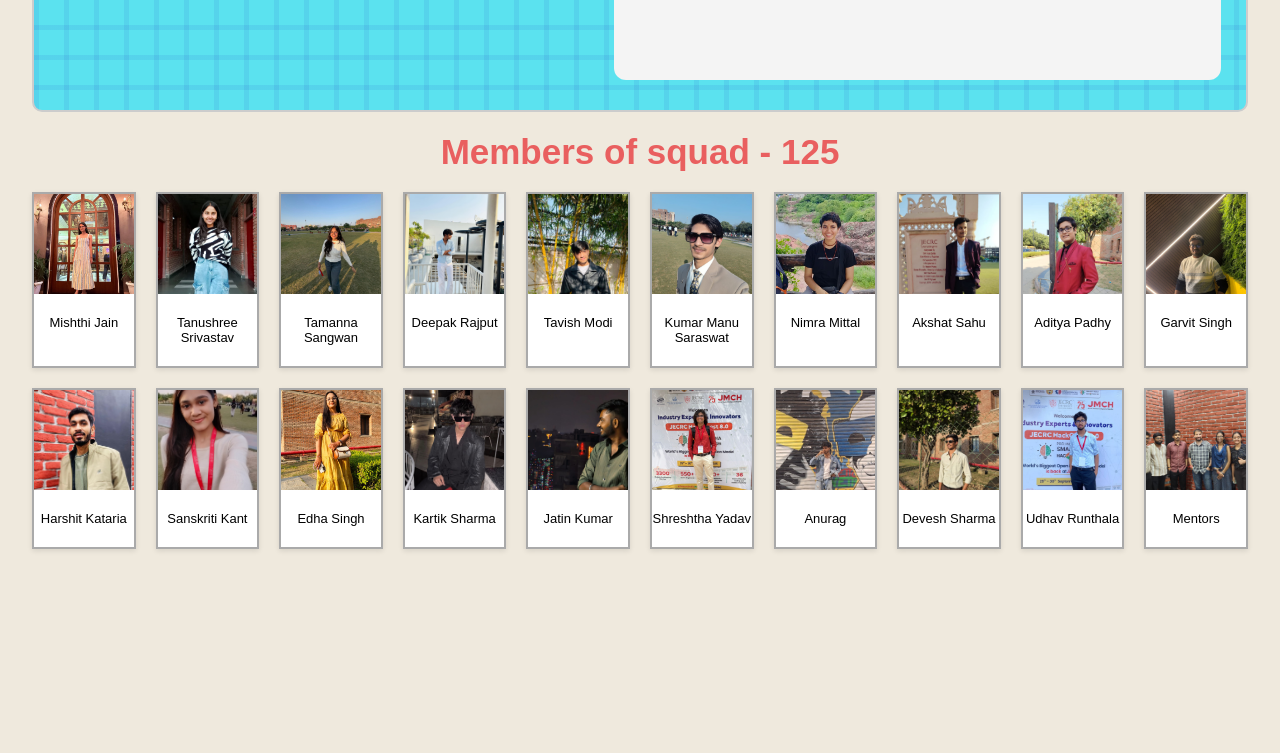
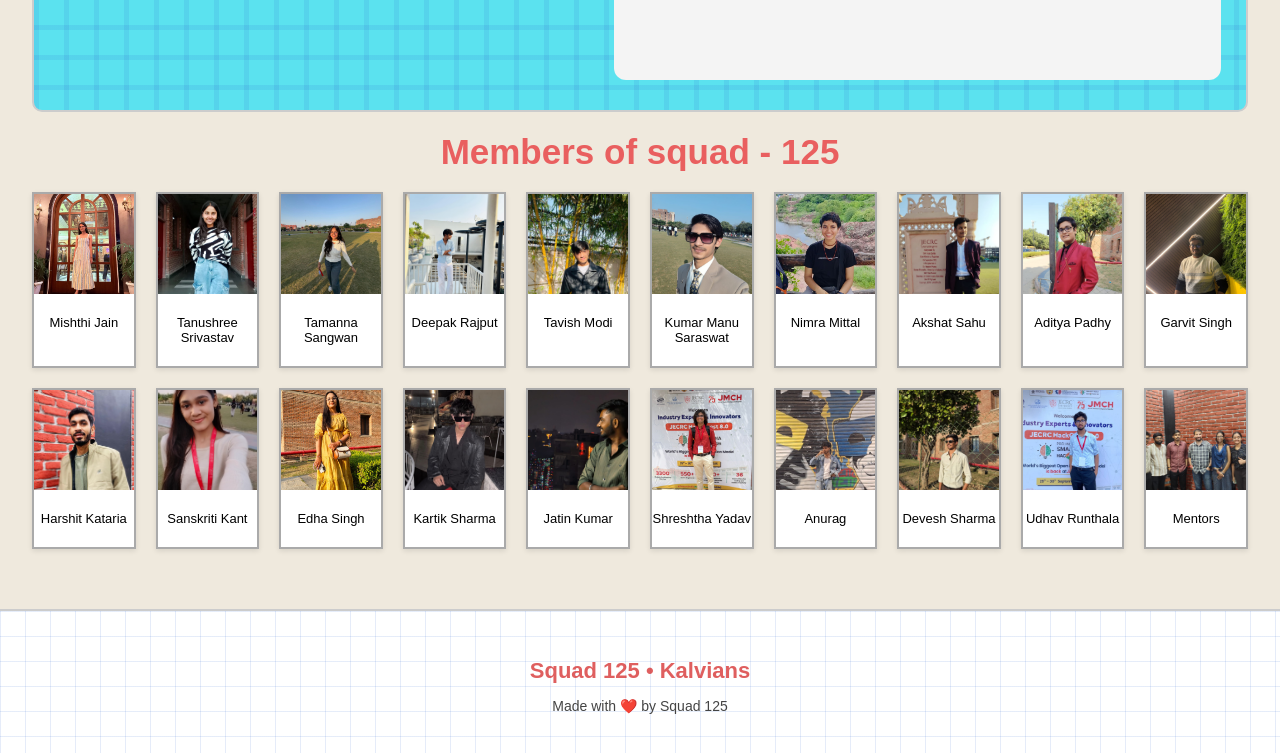
Before and after one commit to adityapadhys125-svg/Squad-125-A, a plain HTML site: page Kal 125/index.html in a window 1280 px wide. Shown: the part 620-1373 px from the top of the page. Before the commit the page ends 1189 px from the top, so only its background shows below. Drawn offline with Linux system fonts and the light colour scheme; files whose address does not match are found by name.

Commit message:
add footer

```diff
--- a/Kal 125/css/about.css
+++ b/Kal 125/css/about.css
@@ -42,6 +42,7 @@ body {
     font-size: 52px;
     margin: 0;
     font-weight: bold;
+    color: crimson;
 }
 
 /* ========== HANDLES ========== */
@@ -64,9 +65,10 @@ body {
 
 /* Hover effect */
 .handle:hover {
-    background: black;
+    background: rgb(12, 65, 255);
     color: white;
     transform: translateY(-4px);
+    box-shadow: 0 5px 2px rgba(13, 13, 13, 0.2);
 }
 
 /* ========== BIG BOXES ========== */
--- a/Kal 125/css/styles.css
+++ b/Kal 125/css/styles.css
@@ -349,3 +349,50 @@ body.dark .card-title {
         letter-spacing: 1px;
     }
 }
+/* ------------------------- */
+/*        FOOTER STYLE       */
+/* ------------------------- */
+
+.footer {
+    margin-top: 40px;
+    padding: 25px 0;
+    background: #ffffff;
+    border-top: 2px solid #ccc;
+
+    /* light grid like hero-section */
+    background-image:
+        linear-gradient(to right, rgba(47, 101, 207, 0.12) 1px, transparent 1px),
+        linear-gradient(to bottom, rgba(47, 101, 207, 0.12) 1px, transparent 1px);
+    background-size: 25px 25px;
+    text-align: center;
+}
+
+.footer-title {
+    font-size: 22px;
+    font-weight: 700;
+    color: #d01212ac;   /* same red tone as .kalvians */
+    margin-bottom: 5px;
+}
+
+.footer-sub {
+    font-size: 14px;
+    color: #444;
+}
+
+/* --------- DARK MODE --------- */
+body.dark .footer {
+    background: #161b22;
+    border-color: #30363d;
+
+    background-image:
+        linear-gradient(to right, rgba(255,255,255,0.08) 1px, transparent 1px),
+        linear-gradient(to bottom, rgba(255,255,255,0.08) 1px, transparent 1px);
+}
+
+body.dark .footer-title {
+    color: #4f8bff; /* same bright-blue as dark kalvians */
+}
+
+body.dark .footer-sub {
+    color: #d0d0d0;
+}
--- a/Kal 125/index.html
+++ b/Kal 125/index.html
@@ -194,7 +194,12 @@
     </div>
 
 </div>
-
+<footer class="footer">
+    <div class="footer-content">
+        <p class="footer-title">Squad 125 • Kalvians</p>
+        <p class="footer-sub">Made with ❤️ by Squad 125</p>
+    </div>
+</footer>
 <script src="/Squad-125-A/Kal 125/script.js"></script>
 </body>
 </html>
```
